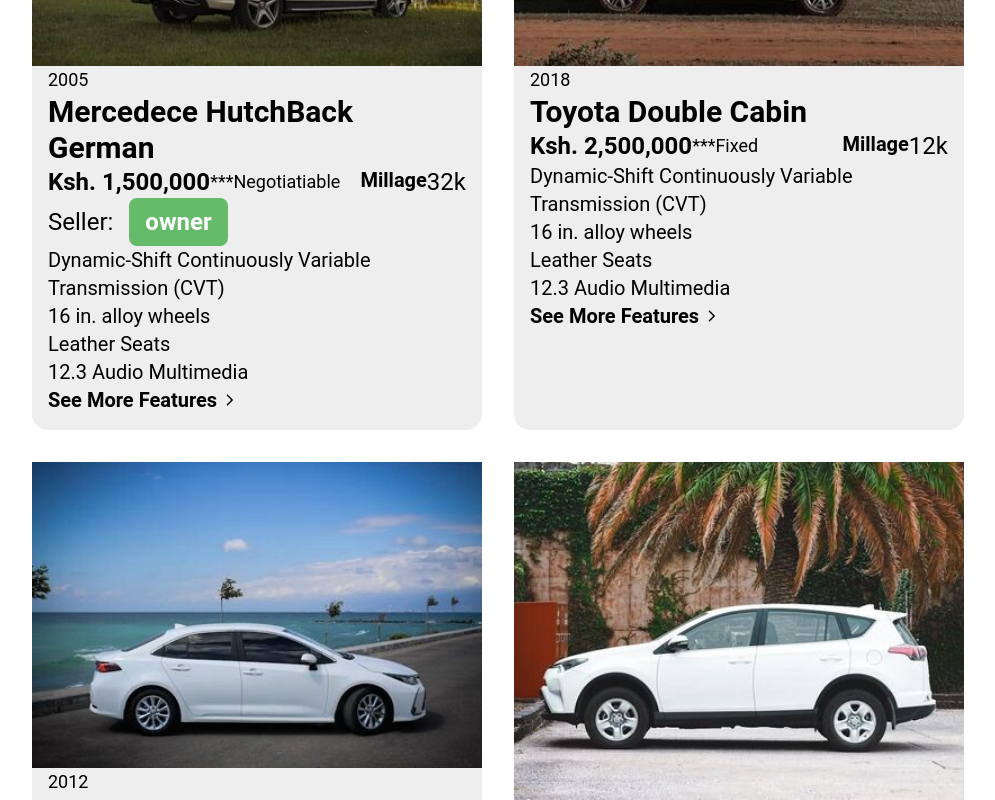
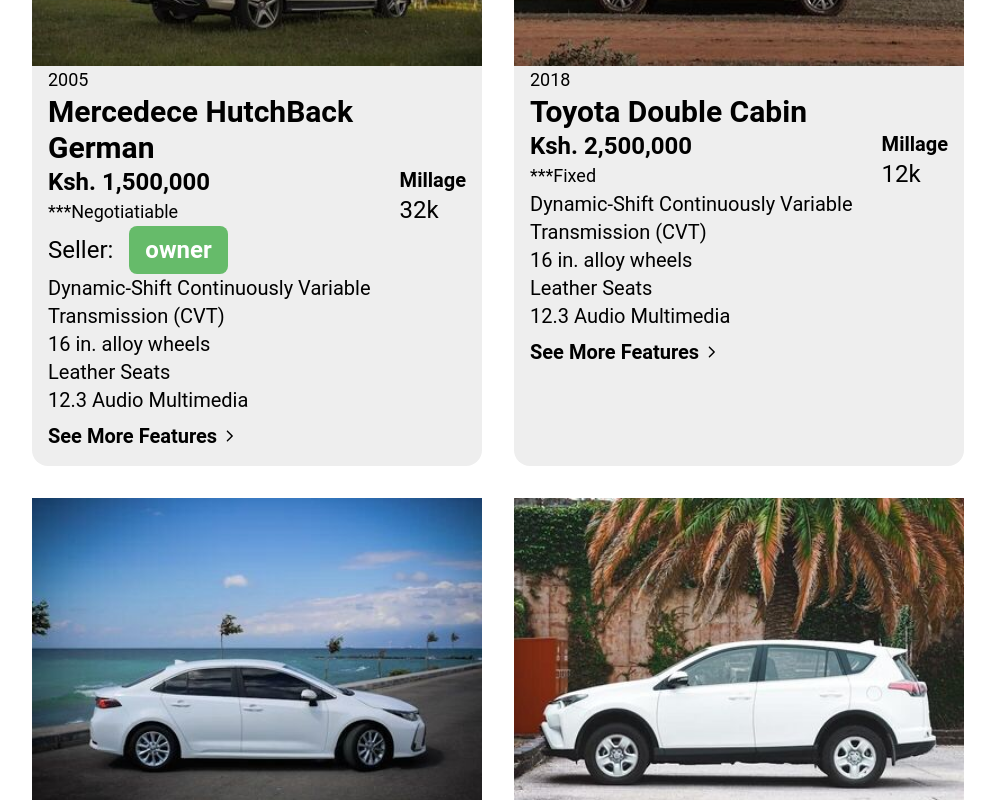
Before and after one commit to Cavein254/car_rentals, a React (Vite) app: page / in a window 1280 px wide. Shown: the part 1220-2020 px from the top of the page, without its empty margins (142-1137 px from the left). Built offline with nearby package versions, Linux system fonts and the light colour scheme.

Commit message:
Add custom style changes

```diff
--- a/src/components/product/ProductItem.tsx
+++ b/src/components/product/ProductItem.tsx
@@ -10,16 +10,13 @@
         <h5 className="text-lg">{car.year}</h5>
         <h3 className="text-3xl font-bold">{car.name}</h3>
         <div className="flex justify-between">
-          <div className="flex items-center">
+          <div className="flex flex-col">
             <h4 className="text-2xl font-bold">Ksh. {car.price}</h4>
             <p className="text-lg">***{car.status}</p>
           </div>
-          <div className="flex justify-between">
+          <div className="flex flex-col">
             <h3 className="text-xl font-bold">Millage</h3>
-            <div className="flex items-center">
-              <h4 className="text-2xl">{car.millage}</h4>
-              <p className="text-lg"></p>
-            </div>
+            <h4 className="text-2xl">{car.millage}</h4>
           </div>
         </div>
         {car.seller !== "" && (
@@ -37,9 +34,11 @@
           <p>12.3 Audio Multimedia</p>
         </div>
         <div>
-          <div className="flex items-center">
-            <p className="text-xl font-bold">See More Features</p>
-            <RxCaretRight size={24} />
+          <div className="flex mt-2">
+            <div className="flex items-center hover:border-b-2 hover:border-green-600 cursor-pointer">
+              <p className="text-xl font-bold">See More Features</p>
+              <RxCaretRight size={24} />
+            </div>
           </div>
         </div>
       </div>
```
